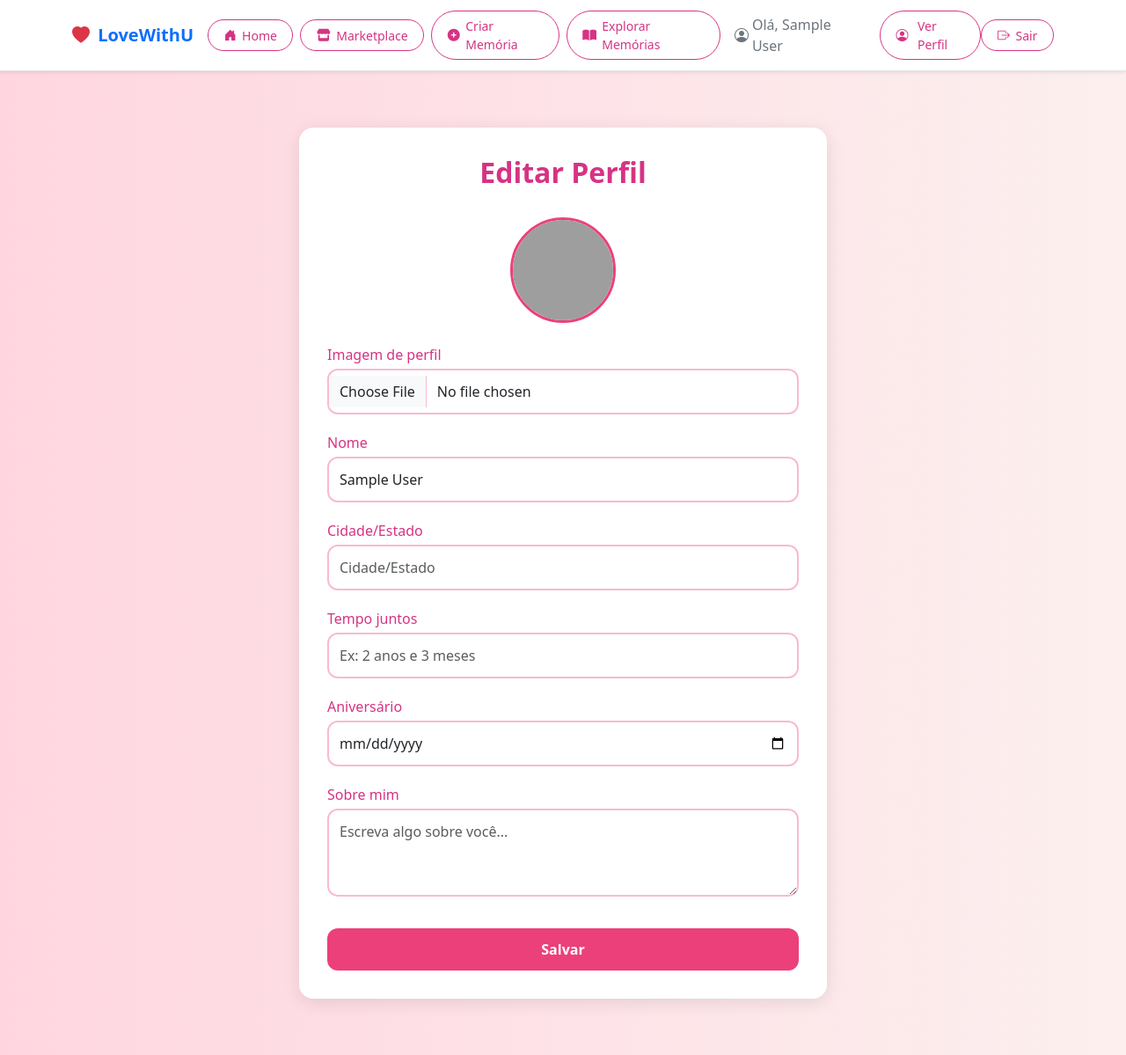
After one commit to LoveWithU2/LoveWithU_Oficial, a Flask app: page /editar_perfil in a window 1280 px wide. The commit adds this page. Shown: the whole page at 88% size. Run offline with Flask 3, Linux system fonts and the light colour scheme; the visitor is signed in with stand-in values (Sample User, id 1); data comes from the database, SQL or seed files in the repository; both versions use the stored data as it was after the commit; some libraries are stand-ins or nearby versions; grey boxes are pictures that could not be loaded.

Commit message:
Ajustado telas de editar perfil e perfil

```diff
--- a/app/__init__.py
+++ b/app/__init__.py
@@ -3,10 +3,13 @@ from flask_sqlalchemy import SQLAlchemy
 from flask_migrate import Migrate
 from flask_login import LoginManager
 from config import Config
+from flask_wtf.csrf import CSRFProtect
+
 
 # Inicializa a aplicação
 app = Flask(__name__)
 app.config.from_object(Config)
+app.config['SECRET_KEY'] = 'chave_secreta'
 
 # Inicializa extensões
 db = SQLAlchemy(app)
@@ -18,3 +21,6 @@ login.login_view = 'login'
 
 # Importa as rotas e modelos depois de inicializar os objetos
 from app import routes, models
+
+# Inicializa a proteção CSRF
+csrf = CSRFProtect(app)
--- a/app/forms.py
+++ b/app/forms.py
@@ -28,3 +28,12 @@ class CriarMemoriaForm(FlaskForm):
     ])
     descricao = TextAreaField('Descrição', validators=[DataRequired()])
     imagem = FileField('Imagem (opcional)', validators=[FileAllowed(['jpg', 'png', 'jpeg'], 'Imagens apenas!')])
+
+class EditarPerfilForm(FlaskForm):
+    nome = StringField('Nome', validators=[DataRequired(), Length(min=2, max=64)])
+    cidade_estado = StringField('Cidade/Estado')
+    tempo_juntos = StringField('Tempo juntos')
+    aniversario = DateField('Aniversário', format='%Y-%m-%d')
+    about_me = TextAreaField('Sobre mim', validators=[Length(min=0, max=140)])
+    profile_img = FileField('Imagem de perfil', validators=[FileAllowed(['jpg', 'png', 'jpeg'])])
+    submit = SubmitField('Salvar')
--- a/app/models.py
+++ b/app/models.py
@@ -12,7 +12,15 @@ class User(UserMixin, db.Model):
     username: so.Mapped[str] = so.mapped_column(sa.String(64), unique=True, index=True)
     email: so.Mapped[str] = so.mapped_column(sa.String(120), unique=True, index=True)
     password_hash: so.Mapped[Optional[str]] = so.mapped_column(sa.String(256))
-    posts: so.Mapped[list['Post']] = so.relationship(back_populates='author')
+
+    # Campos antes em Perfil:
+    profile_img: so.Mapped[Optional[str]] = so.mapped_column(sa.String(128))
+    cidade_estado: so.Mapped[Optional[str]] = so.mapped_column(sa.String(100))
+    tempo_juntos: so.Mapped[Optional[str]] = so.mapped_column(sa.String(100))
+    aniversario: so.Mapped[Optional[datetime]] = so.mapped_column(sa.Date())
+    about_me: so.Mapped[Optional[str]] = so.mapped_column(sa.String(140))
+    last_seen: so.Mapped[Optional[datetime]] = so.mapped_column(default=lambda: datetime.now(timezone.utc))
+    posts: so.Mapped[list['Post']] = so.relationship(back_populates='author', cascade='all, delete-orphan')
 
     def __repr__(self):
         return f'<User {self.username}>'
--- a/app/routes.py
+++ b/app/routes.py
@@ -1,11 +1,13 @@
-from flask import render_template, redirect, url_for, flash, request, abort
+from flask import render_template, redirect, url_for, flash, request
 from flask_login import current_user, login_user, logout_user, login_required
 from app import app, db
-from app.forms import LoginForm, RegistrationForm, CriarMemoriaForm
+from app.forms import LoginForm, RegistrationForm, CriarMemoriaForm, EditarPerfilForm
 from app.models import User, Memoria
 import os
 from werkzeug.utils import secure_filename
 from flask import send_from_directory
+from datetime import datetime, timezone
+
 
 @app.route('/')
 @login_required
@@ -108,6 +110,56 @@ def deletar_memoria(id):
     flash('Memória deletada com sucesso!', 'success')
     return redirect(url_for('explorar_memorias'))
 
+@app.before_request
+def before_request():
+    if current_user.is_authenticated:
+        current_user.last_seen = datetime.now(timezone.utc)
+        db.session.commit()
+
+@app.route('/perfil/<username>')
+@login_required
+def user(username):
+    user = db.first_or_404(db.select(User).where(User.username == username))
+    posts = [
+        {'author': user, 'body': 'Exemplo de post 1'},
+        {'author': user, 'body': 'Exemplo de post 2'},
+    ]
+    return render_template('perfil.html', user=user, posts=posts)
+
+@app.route('/editar_perfil', methods=['GET', 'POST'])
+@login_required
+def editar_perfil():
+    form = EditarPerfilForm()
+
+    if form.validate_on_submit():
+        current_user.name = form.nome.data
+        current_user.cidade_estado = form.cidade_estado.data
+        current_user.tempo_juntos = form.tempo_juntos.data
+        current_user.aniversario = form.aniversario.data
+        current_user.about_me = form.about_me.data  # corrigido aqui
+
+        if form.profile_img.data:
+            filename = secure_filename(form.profile_img.data.filename)
+            path = os.path.join(app.root_path, 'static', 'uploads')
+            os.makedirs(path, exist_ok=True)
+            form.profile_img.data.save(os.path.join(path, filename))
+            current_user.profile_img = filename
+
+        db.session.commit()
+        flash('Alterações salvas com sucesso!')
+        return redirect(url_for('user', username=current_user.username))
+
+    elif request.method == 'GET':
+        form.nome.data = current_user.name
+        form.cidade_estado.data = current_user.cidade_estado
+        form.tempo_juntos.data = current_user.tempo_juntos
+        form.aniversario.data = current_user.aniversario
+        form.about_me.data = current_user.about_me  # corrigido aqui
+
+    return render_template('editar_perfil.html', form=form, user=current_user)
+
+
+
 @app.route('/marketplace')
 def marketplace():
     return render_template('marketplace.html')
--- a/app/templates/base.html
+++ b/app/templates/base.html
@@ -98,6 +98,12 @@
               </a>
             </li>
             <li class="nav-item">
+              <a class="nav-btn nav-btn-outline {% if request.endpoint == 'user' %}active{% endif %}"
+                href="{{ url_for('user', username=current_user.username) }}">
+                <i class="bi bi-person-circle me-1"></i> Ver Perfil
+              </a>
+            </li>
+            <li class="nav-item">
               <a class="nav-btn nav-btn-outline {% if request.endpoint == 'logout' %}active{% endif %}"
                 href="{{ url_for('logout') }}">
                 <i class="bi bi-box-arrow-right"></i> Sair
--- /dev/null
+++ b/app/templates/editar_perfil.html
@@ -0,0 +1,118 @@
+{% extends 'base.html' %}
+
+{% block styles %}
+<style>
+    body {
+        background: linear-gradient(to right, #ffd6e0, #fcefee);
+    }
+    .perfil-card {
+        max-width: 600px;
+        margin: 4rem auto;
+        padding: 2rem;
+        background: #fff;
+        border-radius: 1rem;
+        box-shadow: 0 4px 20px rgba(0,0,0,0.1);
+        text-align: center;
+    }
+    .perfil-card h2 {
+        color: #d63384;
+        font-weight: 700;
+        margin-bottom: 2rem;
+    }
+    .perfil-img {
+        width: 120px;
+        height: 120px;
+        border-radius: 50%;
+        object-fit: cover;
+        border: 3px solid #ec407a;
+        margin-bottom: 1.5rem;
+    }
+    .form-label {
+        color: #d63384;
+        font-weight: 500;
+        text-align: left;
+        display: block;
+        margin-bottom: 0.25rem;
+    }
+    .form-control {
+        border: 2px solid #f8bbd0;
+        border-radius: 0.75rem;
+        padding: 0.75rem;
+        margin-bottom: 1.25rem;
+        width: 100%;
+        transition: border-color .3s, box-shadow .3s;
+    }
+    .form-control:focus {
+        border-color: #ec407a;
+        box-shadow: 0 0 5px rgba(240,98,138,0.5);
+    }
+    .btn-success {
+        background-color: #ec407a;
+        border: none;
+        padding: 0.75rem;
+        font-weight: 600;
+        border-radius: 0.75rem;
+        width: 100%;
+        color: #fff;
+        margin-top: 1rem;
+    }
+    .btn-success:hover {
+        background-color: #d81b60;
+    }
+</style>
+{% endblock %}
+
+{% block content %}
+<div class="perfil-card">
+    <h2>Editar Perfil</h2>
+
+<form method="POST" enctype="multipart/form-data">
+    {{ form.hidden_tag() }}
+
+    <img src="{{ url_for('static', filename='img/perfil_padrao.png') if not user.profile_img else url_for('static', filename='uploads/' + user.profile_img) }}" alt="Imagem de Perfil" class="perfil-img" id="imgPreview">
+
+    <div class="mb-3">
+        {{ form.profile_img.label(class="form-label") }}
+        {{ form.profile_img(class="form-control file-input", onchange="previewImage(event)") }}
+    </div>
+
+    <div class="mb-3">
+        {{ form.nome.label(class="form-label") }}
+        {{ form.nome(class="form-control", placeholder="Seu nome completo") }}
+    </div>
+
+    <div class="mb-3">
+        {{ form.cidade_estado.label(class="form-label") }}
+        {{ form.cidade_estado(class="form-control", placeholder="Cidade/Estado") }}
+    </div>
+
+    <div class="mb-3">
+        {{ form.tempo_juntos.label(class="form-label") }}
+        {{ form.tempo_juntos(class="form-control", placeholder="Ex: 2 anos e 3 meses") }}
+    </div>
+
+    <div class="mb-3">
+        {{ form.aniversario.label(class="form-label") }}
+        {{ form.aniversario(class="form-control") }}
+    </div>
+
+    <div class="mb-3">
+        {{ form.about_me.label(class="form-label") }}
+        {{ form.about_me(class="form-control", rows="3", placeholder="Escreva algo sobre você...") }}
+    </div>
+
+    {{ form.submit(class="btn btn-success") }}
+</form>
+
+</div>
+
+<script>
+    function previewImage(event) {
+        const reader = new FileReader();
+        reader.onload = function(){
+            document.getElementById('imgPreview').src = reader.result;
+        }
+        reader.readAsDataURL(event.target.files[0]);
+    }
+</script>
+{% endblock %}
--- a/app/templates/index.html
+++ b/app/templates/index.html
@@ -222,7 +222,6 @@
     <a class="btn btn-outline-dark" href="{{ url_for('explorar_memorias') }}">
       Explorar Memórias <i class="fas fa-search"></i>
     </a>
-  </div>
 </div>
 
 <div class="info-section">
```
Also changed, not shown: app/templates/_post.html (added, +14 -0 lines), app/templates/perfil.html (added, +68 -0 lines), app.db, app/static/uploads/c1c9eae1-86f9-41d7-b0b2-51f9c5b152c0.png (added), 2 other files.
